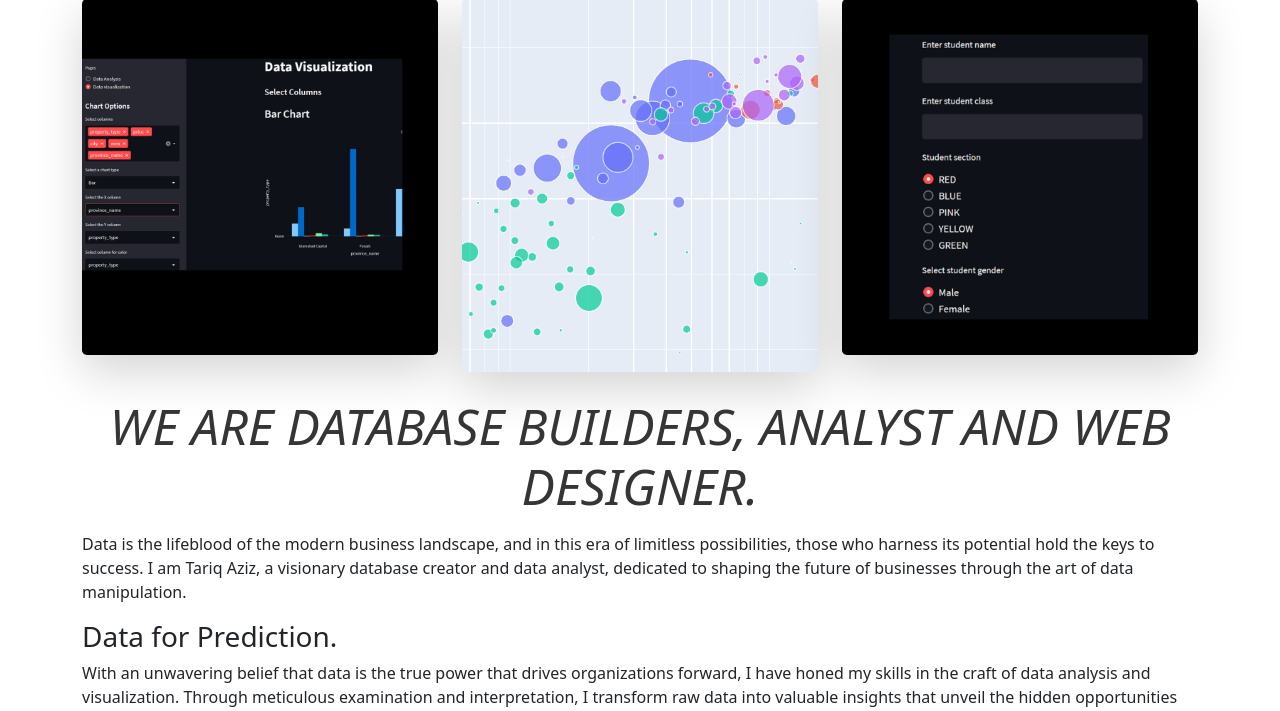
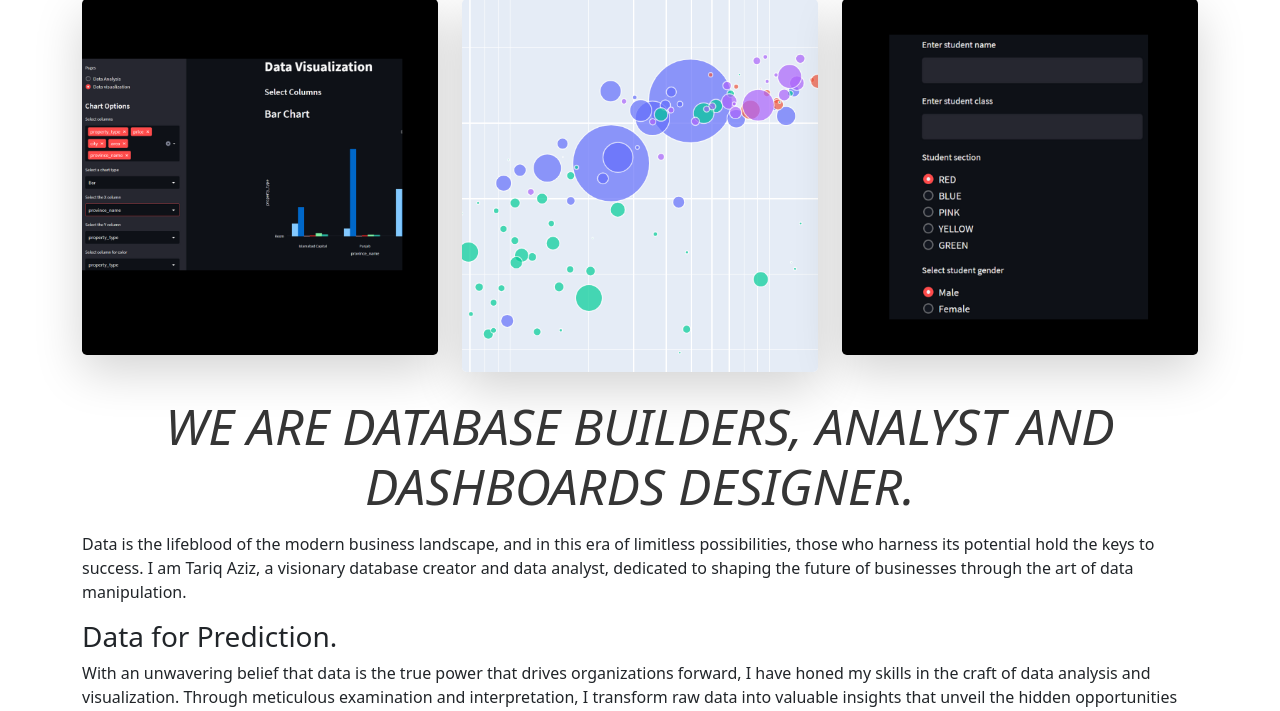
Before and after one commit to tariqaziz9164/flaskportfolio, a Flask app: page / in a window 1280 px wide. Shown: the part 420-1131 px from the top of the page. Run offline with Flask 3, Linux system fonts and the light colour scheme; some libraries are stand-ins or nearby versions.

Commit message:
ok change
changes

```diff
--- a/templates/index.html
+++ b/templates/index.html
@@ -113,7 +113,7 @@
 
 
     <div class="container">
-      <h1 class="mt-3 p-2 myh2">We are Database builders, analyst and web designer.</h1>
+      <h1 class="mt-3 p-2 myh2">We are Database builders, analyst and Dashboards designer.</h1>
       <p>Data is the lifeblood of the modern business landscape, and in this era of limitless possibilities, those who harness its potential hold the keys to success. I am Tariq Aziz, a visionary database creator and data analyst, dedicated to shaping the future of businesses through the art of data manipulation.</p>
       <h3>Data for Prediction.</h3>
       <p>With an unwavering belief that data is the true power that drives organizations forward, I have honed my skills in the craft of data analysis and visualization. Through meticulous examination and interpretation, I transform raw data into valuable insights that unveil the hidden opportunities and predict the path to optimal business decisions.</p>
```
Also changed, not shown: instance/contact.db.
